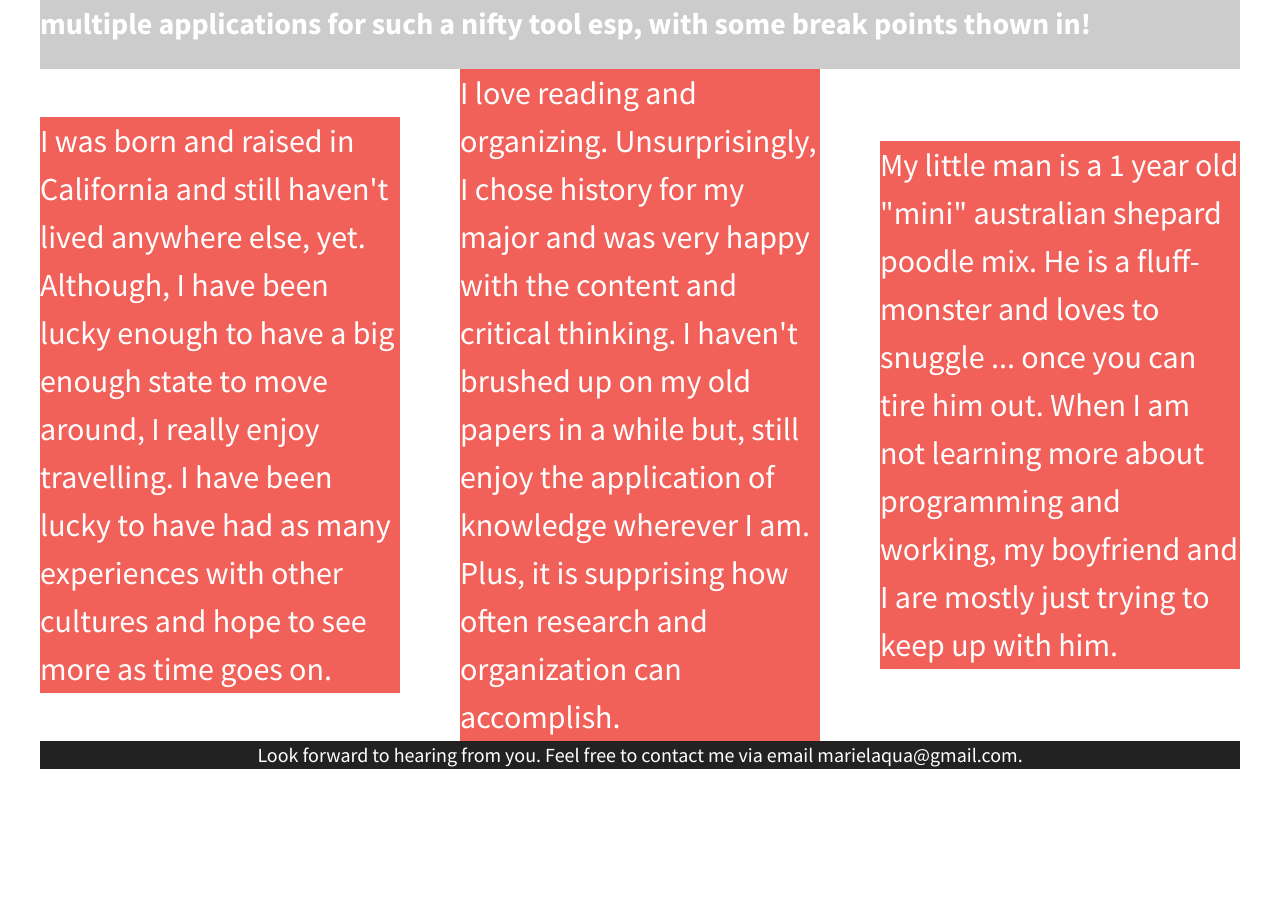
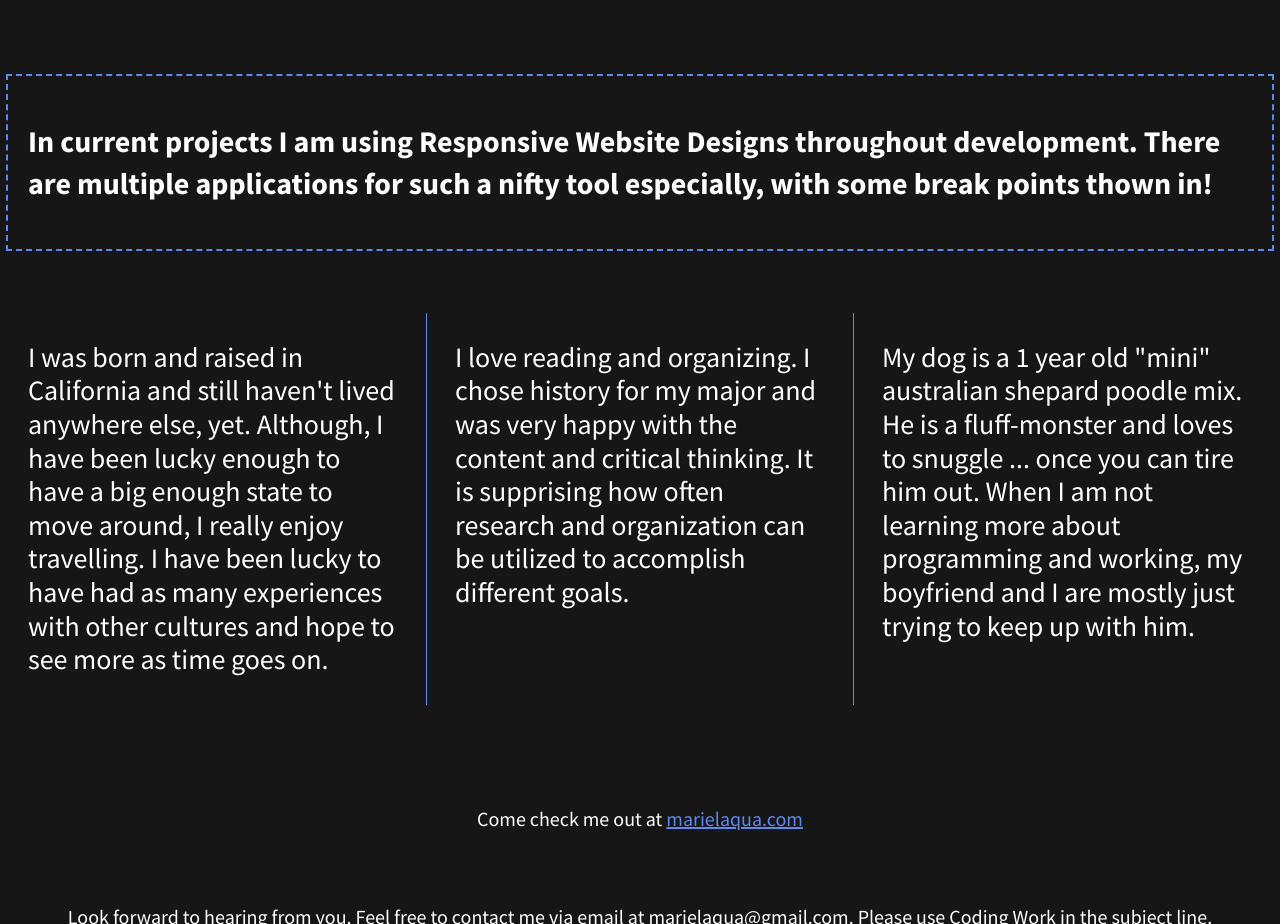
Before and after one commit to Marie-m-l/flexbox-layout-2, a plain HTML site: page index.html in a window 1280 px wide. Shown: the part 174-1098 px from the top of the page. Before the commit the page ends 943 px from the top, so only its background shows below. Drawn offline with nearby package versions, Linux system fonts and the light colour scheme.

Commit message:
Corrected layout issues in html+css + design personalize

```diff
--- a/css/main.css
+++ b/css/main.css
@@ -94,30 +94,21 @@ textarea {
 /* ==========================================================================
    Author's custom styles
    ========================================================================== */
-/***GENERAL ***/
+
+
 
 html {
-  background-color: #fff;
+  background-color: rgb(22, 22, 22);
   height: 100%;
   width: 100%;
 }
 
 body {
   font-family: 'Source Sans Pro', sans-serif;
-  padding: 0 2em;
+  color: #fff;
+  padding: 1 1em;
   font-size: 1.25em;
   height: 100%;
-  color: #fff;
-}
-
-header,
-footer {
-  background-color: #222;
-  width: 100%;
-}
-
-main {
-  background-color: #ccc;
   width: 100%;
 }
 
@@ -125,38 +116,87 @@ header,
 footer,
 main {
     display: flex;
-    justify-content: center;
+    padding: 1em;
+}
+
+header,
+footer {
+  width: 100%;
+  text-decoration: underline;
+  text-decoration-color: #5989f1;
+  text-decoration-thickness: .2em;
+  margin: 2em 1.5em 1.4em 1.5em;
+}
+
+header {
+    justify-content: left;
     align-items: center;
+}
+
+
+
+main {
+  width: 100%;
+  border: .1em dashed #5989f1;
+  margin: 1.5em .3em 3em .3em;
+  justify-content: center;
+  align-items: center;
 }
 
 .flex-container {
     display: flex;
     flex-flow: row wrap;
-    justify-content: space-between;
+    justify-content: space-around;
     align-items: center;
+}
+
+.flex-box {
+    display: flex;
+    justify-content: center;
+    align-items: stretch;
+    width: 100%;
 }
 
 .flex-items {
   color: #fff;
   display: flex;
-  justify-content: center;
-  align-items: stretch;
-  line-height: 1.5em;
-  font-size: 1.6em;
-  background-color: #f16059;
-  width: 30%;
-  /***NEED TO MAKE THE 3 DIVS LINE UP***/
+  justify-content: space-between;
+  line-height: 1.2em;
+  margin-top: .05em;
+  font-size: 1.4em;
+  padding: 1em;
+  width: 20%;
 }
 
-/*** BY AREA ***/
+#div-1,
+#div-2,
+#div-3 {
 
-h1 {
-    /***NEED TO MAKE TEXT TO THE LEFT***/
 }
 
-div {
-    /***NEED TO
+#div-1 {
+    border-right: .07em solid #5989f1;
 }
+
+#div-3 {
+    border-left: .07em solid #5989f1;
+}
+
+p {
+    margin: 5em 0 .5em 0;
+}
+
+a {
+    color: #5989f1;
+}
+
+footer {
+    justify-content: center;
+}
+
+
+
+
 
 /* ==========================================================================
    Helper classes
@@ -239,7 +279,7 @@ div {
    ========================================================================== */
 
 /* If you'd like to try a different layout on Desktop and larger screens: */
-@media (min-width: 1200px) {
+@media (min-width: 768px) {
   #div-1,
   #div-2,
   #div-3 {
--- a/index.html
+++ b/index.html
@@ -3,7 +3,7 @@
     <head>
         <meta charset="utf-8">
         <meta http-equiv="x-ua-compatible" content="ie=edge">
-        <title></title>
+        <title>Marie-Laqua</title>
         <meta name="description" content="">
         <meta name="viewport" content="width=device-width, initial-scale=1">
 
@@ -13,6 +13,7 @@
         <link rel="stylesheet" href="css/normalize.css">
         <link rel="stylesheet" href="css/main.css">
         <script src="js/vendor/modernizr-2.8.3.min.js"></script>
+        <!--VALIDATOR SAYS LINE BELOW IS A BAD VALUE/ERROR-->
         <link href="https://fonts.googleapis.com/css?family=Lora|Source+Sans+Pro:400,700" rel="stylesheet">
     </head>
     <body>
@@ -21,31 +22,46 @@
         <![endif]-->
 
         <!-- Add your site or application content here -->
-        <section class="flex-container">
+
+        <div class="flex-container">
             <header>
                 <h1>
-                    Hello, I'm Marie.
+                    Hello I'm Marie,
                 </h1>
             </header>
+
             <main>
+                <section>
                     <h2>
-                    In the current projects I am using Responsive Designs throughout development. There are multiple applications for such a nifty tool esp, with some break points thown in!
+                        In current projects I am using Responsive Website Designs throughout development. There are multiple applications for such a nifty tool especially, with some break points thown in!
                     </h2>
+                </section>
             </main>
+
+            <div class="flex-box">
                 <div id="div-1" class="flex-items">
                     I was born and raised in California and still haven't lived anywhere else, yet. Although, I have been lucky enough to have a big enough state to move around, I really enjoy travelling. I have been lucky to have had as many experiences with other cultures and hope to see more as time goes on.
                 </div>
+
                 <div id="div-2" class="flex-items">
-                I love reading and organizing. Unsurprisingly, I chose history for my major and was very happy with the content and critical thinking. I haven't brushed up on my old papers in a while but, still enjoy the application of knowledge wherever I am. Plus, it is supprising how often research and organization can accomplish.
+                    I love reading and organizing. I chose history for my major and was very happy with the content and critical thinking.  It is supprising how often research and organization can be utilized to accomplish different goals.
                 </div>
+
                 <div id="div-3" class="flex-items">
-                My little man is a 1 year old "mini" australian shepard poodle mix. He is a fluff-monster and loves to snuggle ... once you can tire him out. When I am not learning more about programming and working, my boyfriend and I are mostly just trying to keep up with him.
+                    My dog is a 1 year old "mini" australian shepard poodle mix. He is a fluff-monster and loves to snuggle ... once you can tire him out. When I am not learning more about programming and working, my boyfriend and I are mostly just trying to keep up with him.
                 </div>
+            </div>
+
+            <p>
+                Come check me out at <a href="marielaqua.com" target="_blank"> marielaqua.com</a>
+            </p>
+
+            <footer>
  <!--NEED TO ADD THE CLICKABLE LINKS IN HERE FOR THE FOOTER then add > or through a message on any of these apps   at the end-->
-            <footer>
-                Look forward to hearing from you. Feel free to contact me via email marielaqua@gmail.com.
+                Look forward to hearing from you. Feel free to contact me via email at marielaqua@gmail.com. Please use Coding Work in the subject line.
             </footer>
-        </section>
+
+        </div>
 
         <script src="https://ajax.googleapis.com/ajax/libs/jquery/1.11.3/jquery.min.js"></script>
         <script>window.jQuery || document.write('<script src="js/vendor/jquery-1.11.3.min.js"><\/script>')</script>
```
Lines whose indentation alone changed are shown as unchanged.
